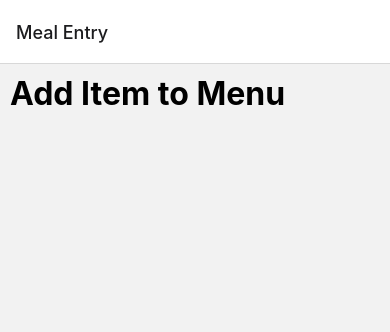
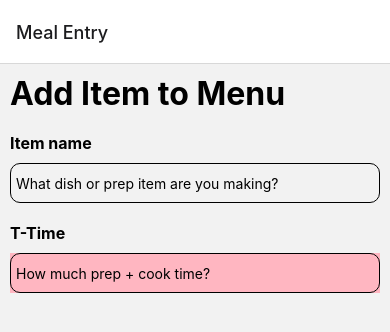
Before and after one commit to wijohnst/Turkey_Timer_2023, a React Native app: screen / in a window 390 px wide. Shown: the top 332 px of the page. Built offline with nearby package versions, Linux system fonts and the light colour scheme.

Commit message:
adds form

```diff
--- a/Components/MealEntryForm/MealEntryForm.style.ts
+++ b/Components/MealEntryForm/MealEntryForm.style.ts
@@ -1,5 +1,19 @@
 import {StyleSheet} from 'react-native';
 
 export const styles = StyleSheet.create({
-  MealEntryForm: {},
+  MealEntryForm: {
+    margin: 10,
+  },
+  LabelInput: {
+    marginTop: 20,
+  },
+  MealEntryFormLabel: {
+    marginBottom: 10,
+  },
+  TimeGroup: {
+    marginTop: 20,
+  },
+  TimeUnitGroup: {
+    backgroundColor: 'lightpink',
+  },
 });
--- a/Components/MealEntryForm/MealEntryForm.tsx
+++ b/Components/MealEntryForm/MealEntryForm.tsx
@@ -1,5 +1,5 @@
 import * as React from 'react';
-import {SafeAreaView, Text, View} from 'react-native';
+import {SafeAreaView, Text, TextInput, View} from 'react-native';
 
 import {elements} from '../../styles';
 import {styles} from './MealEntryForm.style';
@@ -9,6 +9,26 @@ export const MealEntryForm = () => {
     <SafeAreaView>
       <View style={styles.MealEntryForm}>
         <Text style={elements.h1}>Add Item to Menu</Text>
+        <View style={styles.LabelInput}>
+          <Text style={[elements.label, styles.MealEntryFormLabel]}>
+            Item name
+          </Text>
+          <TextInput
+            style={elements.textInput}
+            placeholder="What dish or prep item are you making?"
+          />
+        </View>
+        <View style={styles.TimeGroup}>
+          <Text style={[elements.label, styles.MealEntryFormLabel]}>
+            T-Time
+          </Text>
+          <View style={styles.TimeUnitGroup}>
+            <TextInput
+              style={elements.textInput}
+              placeholder="How much prep + cook time?"
+            />
+          </View>
+        </View>
       </View>
     </SafeAreaView>
   );
--- a/styles/elements.ts
+++ b/styles/elements.ts
@@ -4,6 +4,16 @@ export const elements = StyleSheet.create({
   h1: {
     fontWeight: 'bold',
     fontSize: 32,
-    padding: 10,
+  },
+  label: {
+    fontWeight: 'bold',
+    fontSize: 16,
+  },
+  textInput: {
+    borderColor: 'black',
+    borderWidth: 1,
+    borderRadius: 10,
+    height: 40,
+    padding: 5,
   },
 });
```
